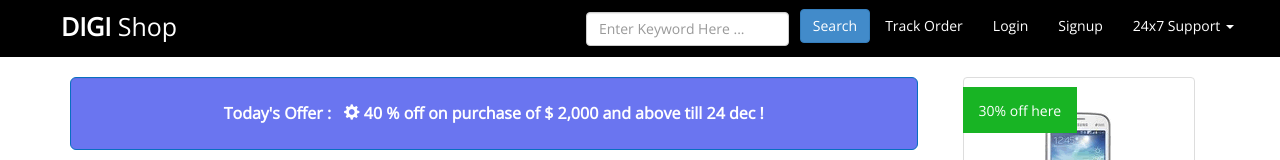
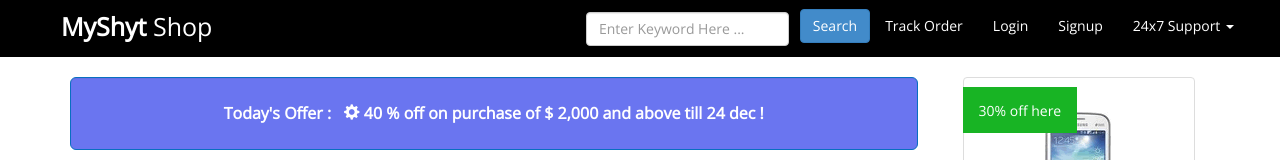
Before and after one commit to myshytsite/myshytsite.github.io, a plain HTML site: page index.html in a window 1280 px wide. Shown: the top 160 px of the page. Drawn offline with nearby package versions, Linux system fonts and the light colour scheme.

Commit message:
Initial commit

```diff
--- a/index.html
+++ b/index.html
@@ -5,7 +5,7 @@
     <meta name="viewport" content="width=device-width, initial-scale=1.0">
     <meta name="description" content="">
     <meta name="author" content="">
-    <title>Bootstrap E-Commerce Template- DIGI Shop mini</title>
+    <title>MyShyt</title>
     <!-- Bootstrap core CSS -->
     <link href="assets/css/bootstrap.css" rel="stylesheet">
     <!-- Fontawesome core CSS -->
@@ -28,7 +28,7 @@
                     <span class="icon-bar"></span>
                     <span class="icon-bar"></span>
                 </button>
-                <a class="navbar-brand" href="#"><strong>DIGI</strong> Shop</a>
+                <a class="navbar-brand" href="#"><strong>MyShyt</strong> Shop</a>
             </div>
 
             <!-- Collect the nav links, forms, and other content for toggling -->
```
